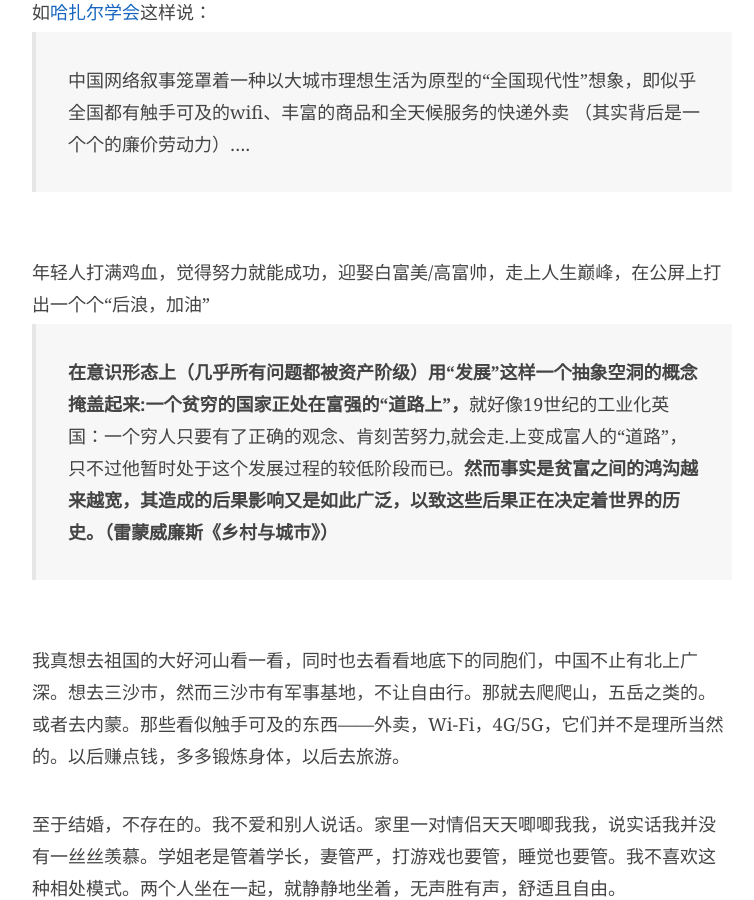
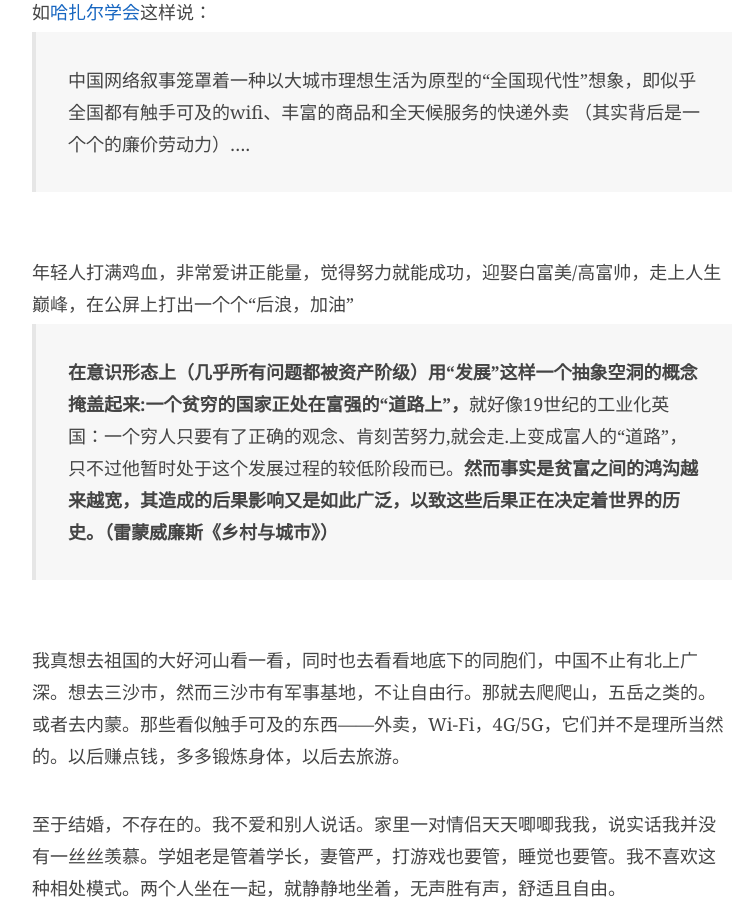
Before and after one commit to JaydenYL/JaydenYL.github.io, a Jekyll site: the page built from _posts/2020-04-26-日记.md, in a window 1280 px wide and 900 px high, scrolled down 881 px. Shown: the whole window, without its empty margins (258-1012 px from the left). Built offline with Jekyll 4.4.1, drawn with Linux system fonts in a browser that asks for light colours; comment, search, counter and statistics services are not loaded.

Commit message:
Update 2020-04-26-日记.md

```diff
--- a/_posts/2020-04-26-日记.md
+++ b/_posts/2020-04-26-日记.md
@@ -41,7 +41,7 @@ catalog: true
 
 > 中国网络叙事笼罩着一种以大城市理想生活为原型的“全国现代性”想象，即似乎全国都有触手可及的wifi、丰富的商品和全天候服务的快递外卖 （其实背后是一个个的廉价劳动力）....
 
-<br>年轻人打满鸡血，觉得努力就能成功，迎娶白富美/高富帅，走上人生巅峰，在公屏上打出一个个“后浪，加油”
+<br>年轻人打满鸡血，非常爱讲正能量，觉得努力就能成功，迎娶白富美/高富帅，走上人生巅峰，在公屏上打出一个个“后浪，加油”
 
 > **在意识形态上（几乎所有问题都被资产阶级）用“发展”这样一个抽象空洞的概念掩盖起来:一个贫穷的国家正处在富强的“道路上”，**就好像19世纪的工业化英国：一个穷人只要有了正确的观念、肯刻苦努力,就会走.上变成富人的“道路”，只不过他暂时处于这个发展过程的较低阶段而已。**然而事实是贫富之间的鸿沟越来越宽，其造成的后果影响又是如此广泛，以致这些后果正在决定着世界的历史。（雷蒙威廉斯《乡村与城市》）**
 
```
